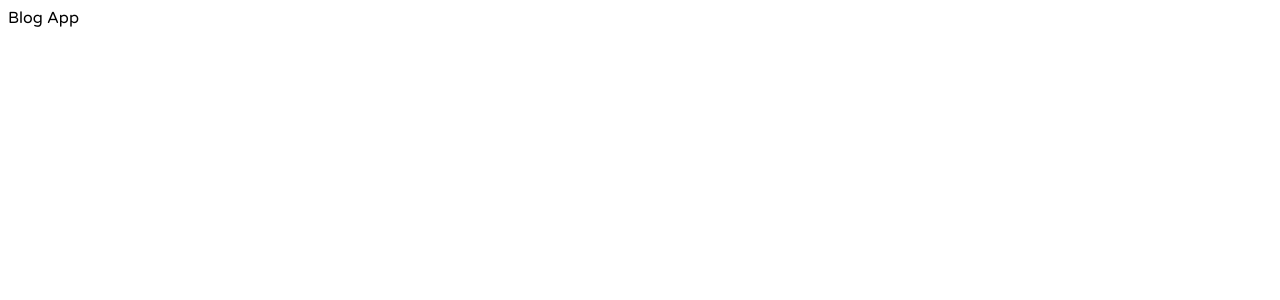
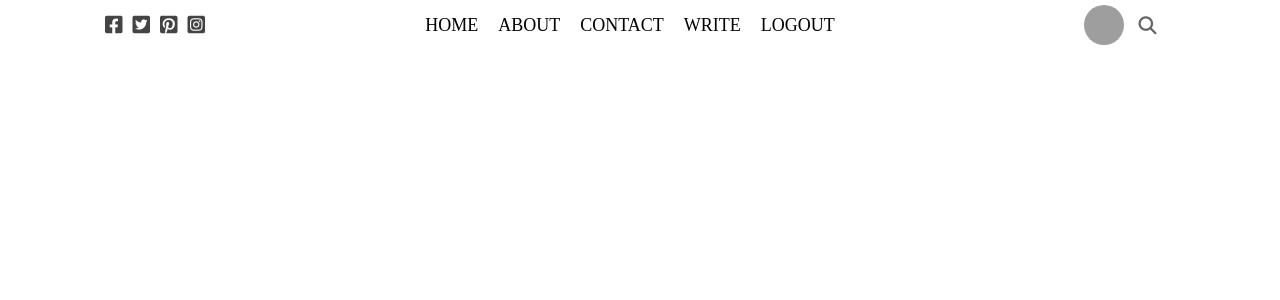
Before and after one commit to lipocodes/mern_blog, a React (Create React App) app: page / in a window 1280 px wide. Shown: the top 300 px of the page. Built offline with nearby package versions, Linux system fonts and the light colour scheme; grey boxes are pictures that could not be loaded.

Commit message:
8th commit

```diff
--- a/public/index.html
+++ b/public/index.html
@@ -9,13 +9,11 @@
       name="description"
       content="Web site created using create-react-app"
     />
+    <link rel="stylesheet" href="https://cdnjs.cloudflare.com/ajax/libs/font-awesome/6.2.1/css/all.min.css" integrity="sha512-MV7K8+y+gLIBoVD59lQIYicR65iaqukzvf/nwasF0nqhPay5w/9lJmVM2hMDcnK1OnMGCdVK+iQrJ7lzPJQd1w==" crossorigin="anonymous" referrerpolicy="no-referrer" />
     <link href="https://fonts.googleapis.com/css2?family=Josefin+Sans:ital,wght@0,100;0,200;0,300;0,400;0,500;1,100;1,200;1,300;1,400&family=Lora:ital,wght@0,400;0,500;0,600;0,700;1,400;1,500;1,600;1,700&family=Varela&family=Varela+Round&display=swap" rel="stylesheet">
     <style>
       *{
-        font-family: 'Josefin Sans', sans-serif;
-        font-family: 'Lora', serif;
-        font-family: 'Varela', sans-serif;
-        font-family: 'Varela Round', sans-serif;
+        margin:0;
       }
     </style>
     <link rel="manifest" href="%PUBLIC_URL%/manifest.json" />
--- a/src/App.js
+++ b/src/App.js
@@ -1,9 +1,8 @@
+import Topbar from "./components/topbar/Topbar";
 
 function App() {
   return (
-    <div className="App">
-     Blog App
-    </div>
+    <Topbar/>
   );
 }
 
--- /dev/null
+++ b/src/components/topbar/Topbar.jsx
@@ -0,0 +1,32 @@
+//import React from 'react'
+import './topbar.css';
+
+const Topbar = () => {
+  return (
+    <>
+    <div className='top'>
+      <div className="topLeft">
+        <i className="topIcon fa-brands fa-square-facebook"></i>
+        <i className="topIcon fa-brands fa-square-twitter"></i>
+        <i className="topIcon fa-brands fa-square-pinterest"></i>
+        <i className="topIcon fa-brands fa-square-instagram"></i>
+      </div>
+      <div className="topCenter">
+        <ul className='topList'>
+          <li className='topListItem'>HOME</li>
+          <li className='topListItem'>ABOUT</li>
+          <li className='topListItem'>CONTACT</li>
+          <li className='topListItem'>WRITE</li>
+          <li className='topListItem'>LOGOUT</li>
+        </ul>
+      </div>
+      <div className="topRight">
+        <img className='topImg' src='https://images.pexels.com/photos/1858175/pexels-photo-1858175.jpeg?auto=compress&cs=tinysrgb&dpr=2&w=500' alt=''/>
+        <i className="topSearchIcon fa-solid fa-magnifying-glass"></i>
+      </div>
+    </div>
+    </>
+  )
+}
+
+export default Topbar
--- /dev/null
+++ b/src/components/topbar/topbar.css
@@ -0,0 +1,52 @@
+.top{
+   width:100%;
+   height:50px;
+   background-color: white;
+   position:sticky;
+   top:0;
+   display: flex;
+   align-items: center;
+   font-family: 'Josephine Sans' sans-serif;
+}
+.topLeft, .topRight{
+  flex:3;
+  background-color: white;
+  display:flex;
+  align-items: center;
+  justify-content: center;
+}
+.topCenter{
+  flex:6;
+
+}
+.topList{
+  display: flex;
+  justify-content: center;
+  margin:0;
+  padding:0;
+  list-style: none;
+}
+.topListItem{
+ margin-right: 20px;
+ font-size: 18px;
+ font-weight: 100;
+ cursor: pointer;
+}
+.topImg{
+ width:40px;
+ height:40px;
+ border-radius: 50%;
+ object-fit:cover;
+}
+.topIcon{
+ font-size: 20px;
+ margin-right: 10px;
+ color:#444;
+ cursor:pointer;
+}
+.topSearchIcon{
+ font-size: 18px;
+ color: #666;
+ cursor:pointer;
+ margin-left: 15px;
+}
```
